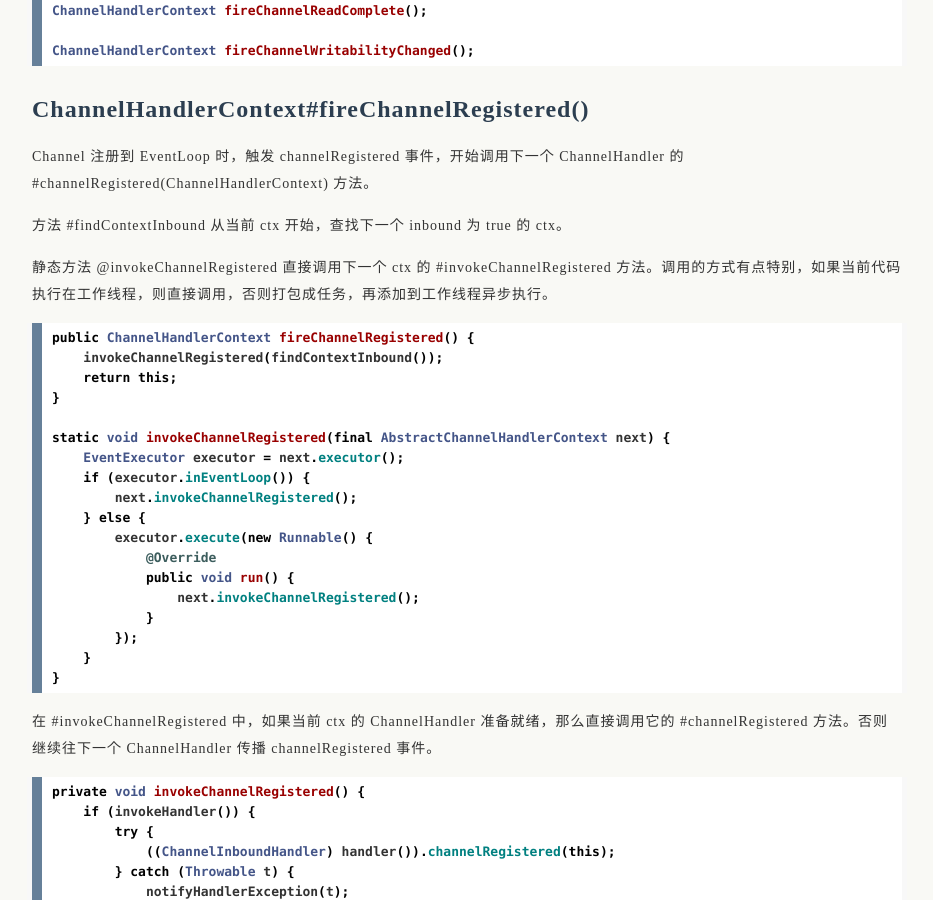
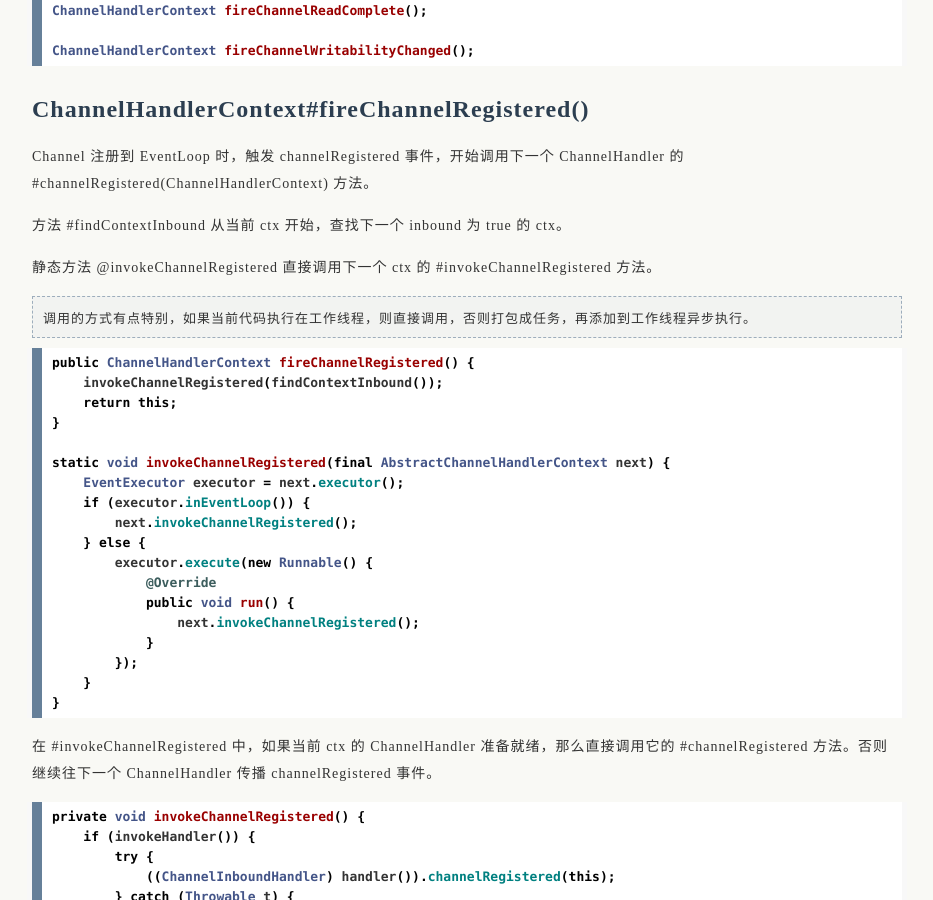
Before and after one commit to uxgnoz/uxgnoz.github.com, a Jekyll site: the page built from _posts/2018-10-20-netty-ChannelHandlerContext.md, in a window 1280 px wide and 900 px high, scrolled down 662 px. Shown: the whole window, without its empty margins (173-1106 px from the left). Built offline with Jekyll 4.4.1, drawn with Linux system fonts in a browser that asks for light colours; comment, search, counter and statistics services are not loaded.

```diff
--- a/_posts/2018-10-20-netty-ChannelHandlerContext.md
+++ b/_posts/2018-10-20-netty-ChannelHandlerContext.md
@@ -43,7 +43,9 @@ Channel 注册到 EventLoop 时，触发 channelRegistered 事件，开始调用
 
 方法 #findContextInbound 从当前 ctx 开始，查找下一个 inbound 为 true 的 ctx。
 
-静态方法 @invokeChannelRegistered 直接调用下一个 ctx 的 #invokeChannelRegistered 方法。调用的方式有点特别，如果当前代码执行在工作线程，则直接调用，否则打包成任务，再添加到工作线程异步执行。
+静态方法 @invokeChannelRegistered 直接调用下一个 ctx 的 #invokeChannelRegistered 方法。
+
+> 调用的方式有点特别，如果当前代码执行在工作线程，则直接调用，否则打包成任务，再添加到工作线程异步执行。
 
 {% highlight java %}
 public ChannelHandlerContext fireChannelRegistered() {
```
